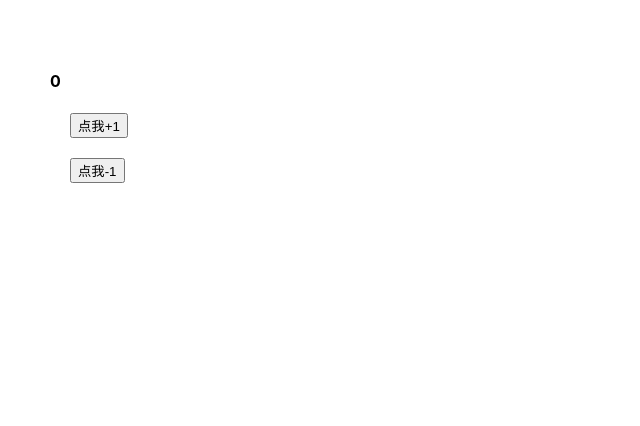
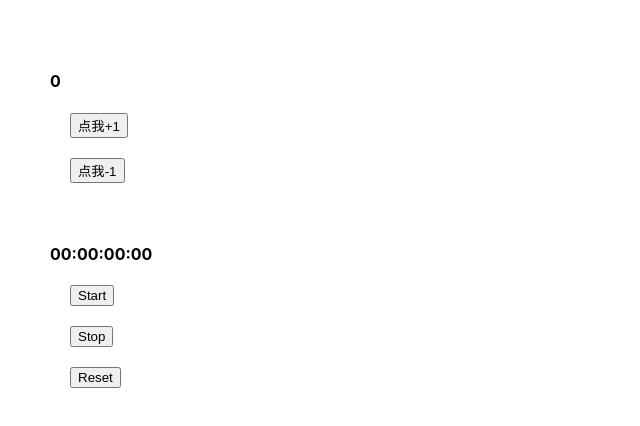
Before and after one commit to innerWang/rxjs-react, a React (Create React App) app: page / in a window 1280 px wide. Shown: the top 426 px of the page, without its empty margins (0-640 px from the left). Built offline with nearby package versions, Linux system fonts and the light colour scheme.

Commit message:
feat: add stopwatch component

```diff
--- a/src/App.js
+++ b/src/App.js
@@ -2,12 +2,15 @@ import React from 'react'
 import './App.css'
 
 import { CounterByObserve } from './Counter'
+import StopWatch from './StopWatch'
 
 function App() {
   return (
     <div className="App">
       <main>
         <CounterByObserve />
+        <br />
+        <StopWatch />
       </main>
     </div>
   )
--- /dev/null
+++ b/src/StopWatch.js
@@ -0,0 +1,79 @@
+import React from 'react'
+import { observe } from './hoc'
+import {
+  Subject,
+  BehaviorSubject,
+  interval,
+  of,
+  throwError,
+  merge,
+  EMPTY
+} from 'rxjs'
+import { switchMap, timeInterval, scan, map } from 'rxjs/operators'
+
+const StopWatchView = ({ ms, onStart, onStop, onReset }) => {
+  return (
+    <div>
+      <h4>{ms2time(ms)}</h4>
+      <button onClick={onStart}>Start</button>
+      <button onClick={onStop}>Stop</button>
+      <button onClick={onReset}>Reset</button>
+    </div>
+  )
+}
+
+const StopWatch = observe(
+  StopWatchView,
+  () => {
+    const button = new Subject()
+    const time$ = button.pipe(
+      switchMap(btn => {
+        switch (btn) {
+          case 'START': {
+            return interval(10).pipe(
+              timeInterval(),
+              scan((result, cur) => result + cur.interval, 0)
+            )
+          }
+          case 'STOP':
+            return EMPTY
+          case 'RESET':
+            return of(0)
+          default:
+            return throwError(`Invalid value: ${btn}`)
+        }
+      })
+    )
+
+    const stopWatch = new BehaviorSubject(0)
+    // 这里使用merge就保证了下游能一直接收到最新数据，也就实现了时间静止
+    return merge(stopWatch, time$).pipe(
+      map(value => ({
+        ms: value,
+        onStop: () => button.next('STOP'),
+        onStart: () => button.next('START'),
+        onReset: () => button.next('RESET')
+      }))
+    )
+  },
+  0
+)
+
+export default StopWatch
+
+/**
+ * 不足length，则前面填充padding
+ */
+const padStartWithZero = val => {
+  return val.toString().padStart(2, '0')
+}
+
+const ms2time = milliseconds => {
+  const timeArr = []
+  timeArr.unshift(parseInt(milliseconds % 1000, 10))
+  timeArr.unshift(parseInt(milliseconds / 1000, 10))
+  timeArr.unshift(parseInt(milliseconds / (60 * 1000), 10))
+  timeArr.unshift(parseInt(milliseconds / (60 * 60 * 1000), 10))
+
+  return timeArr.map(x => padStartWithZero(x)).join(':')
+}
```
